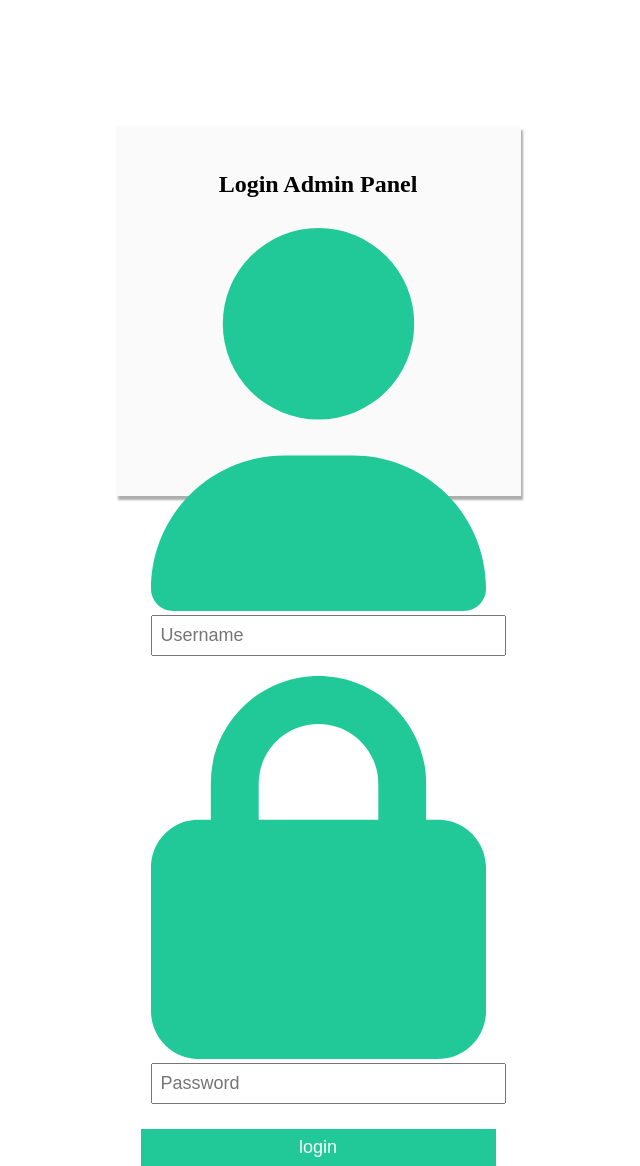
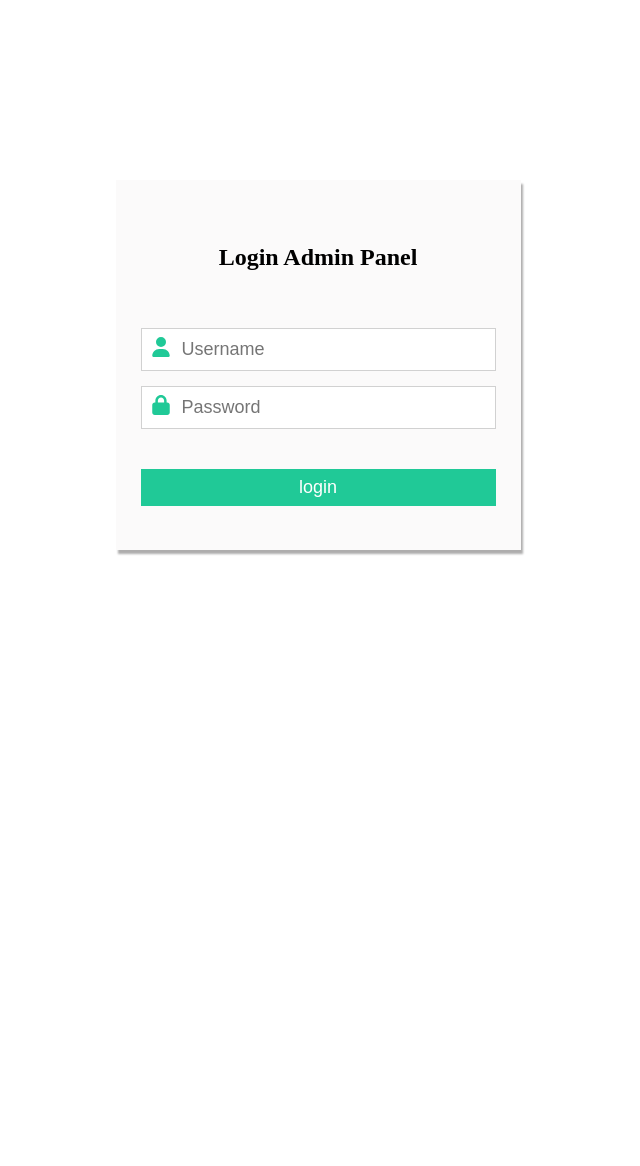
Before and after one commit to samiksha-fullstack-web-developer/admin_panel, a PHP site: page /login.php in a window 1280 px wide. Shown: the whole page, without its empty margins (322-962 px from the left). After the commit the page ends 555 px from the top, so only its background shows below. Run offline with PHP 8.4, Linux system fonts and the light colour scheme.

Commit message:
Update style.css

```diff
--- a/style.css
+++ b/style.css
@@ -8,7 +8,7 @@
     margin: auto;
     justify-content: center;
     flex-wrap: wrap;
-    margin-top: 10%;
+    margin-top: 180px;
     align-items: center;
 }
 .wrapp {
@@ -16,20 +16,34 @@
 }
 
 .inputtext {
-    padding: 10px;
+    position: relative;
+    margin-bottom: 15px;
+
+}
+input {
+    width: 100%;
+    font-size: 18px;
+    font-weight: 300;
+    padding: 10px 10px 10px 40px;
+    border: 1px solid rgb(209, 209, 209);
+    box-sizing: border-box;
+
+}
+.icon{
+    position: absolute;
+    left: 10px;
+    top: 20%;
+}
+.icon img{
+    width: 20px;
+    height: 20px;
 }
 
-input {
-    width: 100%;
-    padding: 8px;
-    font-size: 18px;
-    font-weight: 300;
-}
 input[type=submit]{
     padding: 8px;
     background-color:#20c997;
     border: none;
-    margin-top: 15px;
+    margin-top: 25px;
     color: white;
     font-weight: 500;
 
```
